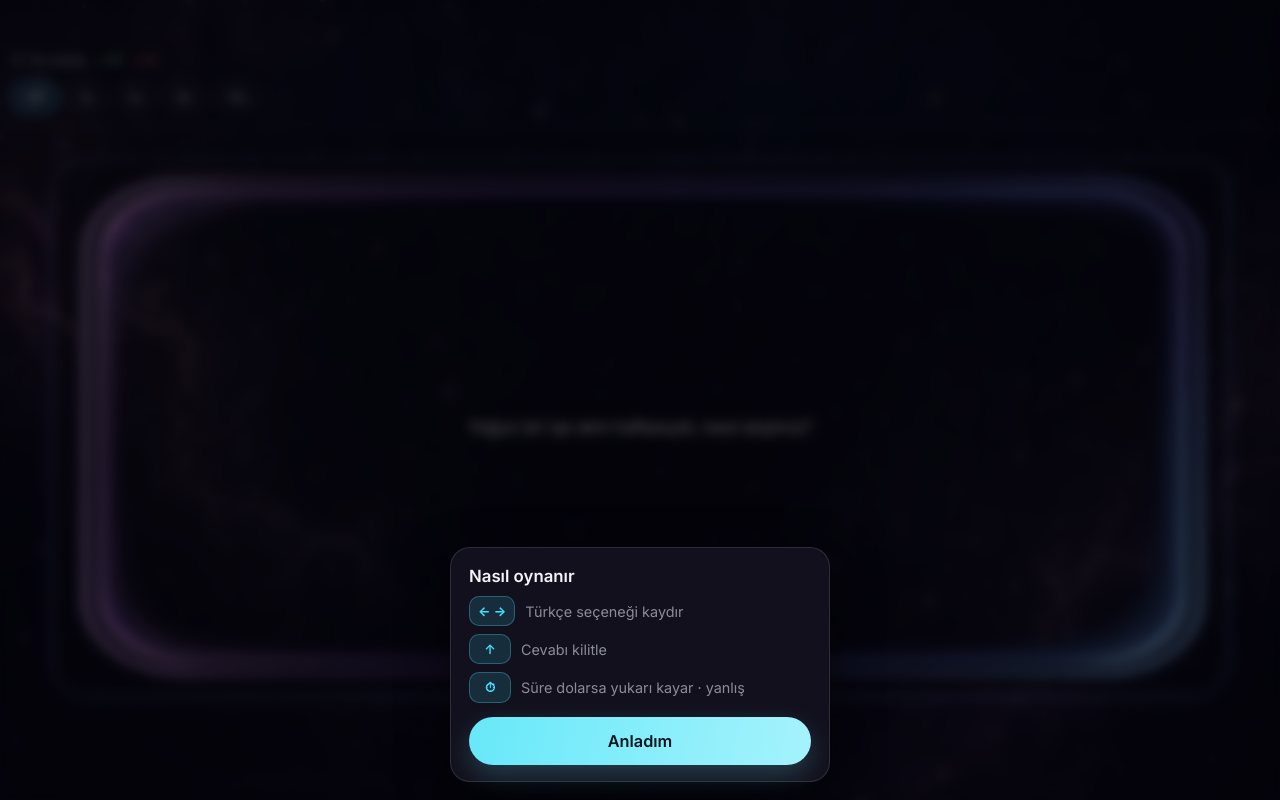
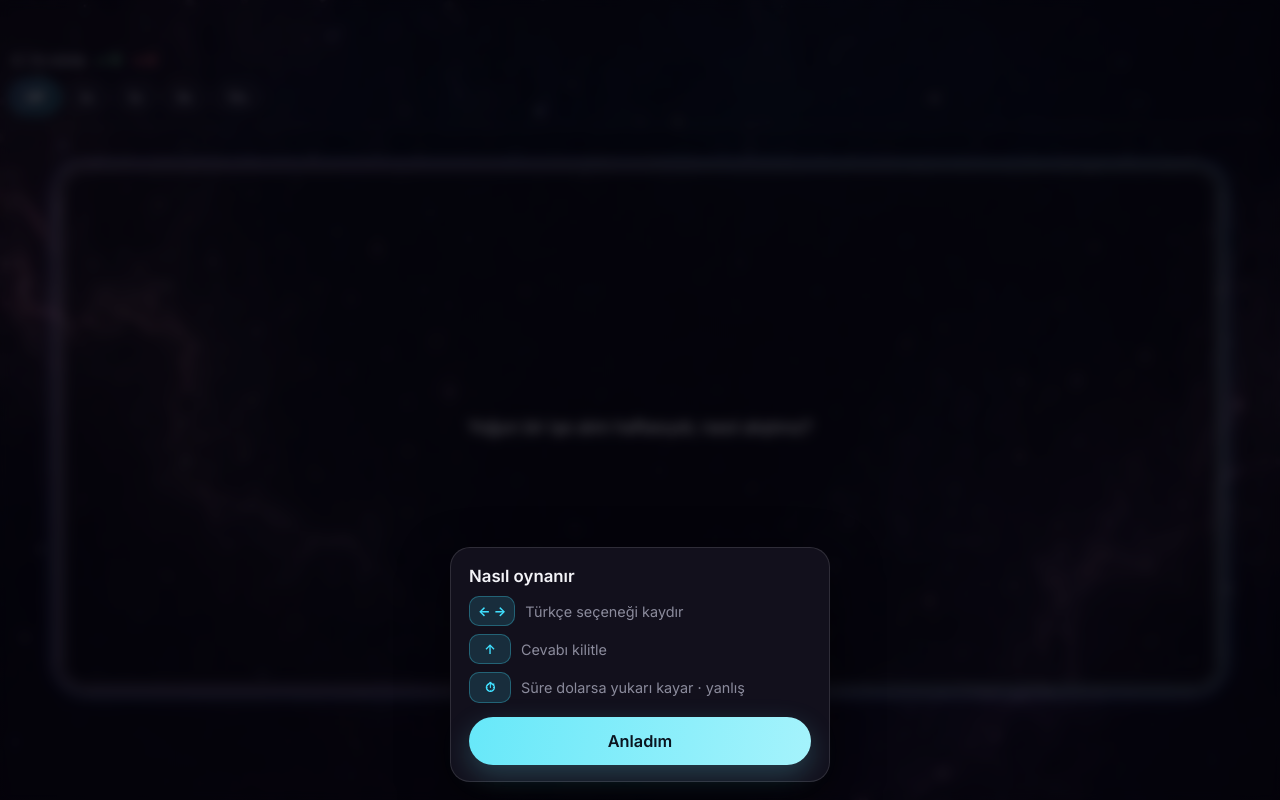
Before and after one commit to rozturac/english-swipe-learn, a React (Vite) app: page / in a window 1280 px wide. Built offline with nearby package versions, Linux system fonts and the light colour scheme.

Commit message:
Restore CSS neon TR frame; refine EN highlight chip only.
Drop card-frame PNG/WebP from selected TR cards and restore double thin magenta→cyan ::before/::after bloom. Restyle .en-highlight to phrase-chip near-black fill + soft gradient stroke; keep wrap-down and L/R settle mechanics.

```diff
--- a/src/App.css
+++ b/src/App.css
@@ -392,25 +392,26 @@ body,
     0 2px 18px rgba(0, 0, 0, 0.4);
 }
 
-/* EN phrase chip — CSS-match phrase-chip mock; wraps DOWN (no 9-slice asset) */
+/* EN phrase chip — phrase-chip-go-ahead mock; wraps DOWN (no 9-slice asset) */
 .en-highlight {
   display: inline;
   padding: 5px 12px;
   margin: 0 0 0 6px;
   transform: translateY(-1px);
   border-radius: var(--radius-pill);
-  border: 1px solid transparent;
+  border: 1.5px solid transparent;
   box-decoration-break: clone;
   -webkit-box-decoration-break: clone;
   color: #fff;
   font-weight: 500;
+  /* Near-black fill + thin magenta→cyan stroke (SVG #0F1224 / #C77AFF→#40E0FF) */
   background:
-    linear-gradient(rgba(8, 8, 16, 0.85), rgba(8, 8, 16, 0.85)) padding-box,
-    linear-gradient(100deg, #d6a0ff, #9aa8ff 48%, #5ad4ff) border-box;
+    linear-gradient(rgba(15, 18, 36, 0.88), rgba(15, 18, 36, 0.88)) padding-box,
+    linear-gradient(100deg, #c77aff, #8c8cff 50%, #40e0ff) border-box;
   box-shadow:
-    -2px 0 8px rgba(200, 130, 255, 0.14),
-    2px 0 8px rgba(80, 200, 255, 0.12),
-    0 0 10px rgba(160, 140, 255, 0.1);
+    -2px 0 10px rgba(199, 122, 255, 0.22),
+    2px 0 10px rgba(64, 224, 255, 0.18),
+    0 0 16px rgba(160, 110, 255, 0.2);
 }
 
 .en-category {
@@ -510,14 +511,13 @@ body,
   will-change: transform, opacity;
 }
 
-/* Selected: 1:1 neon frame asset (card-frame, black→alpha) over glass fill */
+/* Selected: v2 double thin parallel magenta→cyan neon (CSS only) */
 .option-card.is-selected {
   transform: scale(1);
   opacity: 1;
   z-index: 2;
   border: none;
   border-radius: var(--radius-card);
-  overflow: hidden;
   background-image: linear-gradient(rgba(6, 6, 14, 0.5), rgba(6, 6, 14, 0.5));
   background-origin: padding-box;
   background-clip: padding-box;
@@ -528,17 +528,47 @@ body,
     0 0 32px rgba(90, 210, 255, 0.06);
 }
 
-/* Frame asset — alpha PNG/WebP (black keyed out); neon rim only, no plate */
-.card-frame-img {
+.option-card.is-selected::before,
+.option-card.is-selected::after {
+  content: '';
   position: absolute;
+  pointer-events: none;
+  background: linear-gradient(
+    90deg,
+    #efd2ff 0%,
+    #e0c0ff 28%,
+    #b8e4ff 72%,
+    #c4f2ff 100%
+  );
+  -webkit-mask:
+    linear-gradient(#fff 0 0) content-box,
+    linear-gradient(#fff 0 0);
+  -webkit-mask-composite: xor;
+  mask:
+    linear-gradient(#fff 0 0) content-box,
+    linear-gradient(#fff 0 0);
+  mask-composite: exclude;
+}
+
+/* Outer concentric stroke — soft even bloom stays outside the gap */
+.option-card.is-selected::before {
   inset: 0;
-  width: 100%;
-  height: 100%;
-  object-fit: fill;
-  pointer-events: none;
+  border-radius: inherit;
+  padding: 1.15px;
   z-index: 0;
-  border-radius: inherit;
-  mix-blend-mode: screen;
+  filter:
+    drop-shadow(-1px 0 2.5px rgba(214, 160, 255, 0.32))
+    drop-shadow(1px 0 2.5px rgba(120, 220, 255, 0.26));
+}
+
+/* Inner concentric stroke — ~6px dark gap, no inner bloom (not fused) */
+.option-card.is-selected::after {
+  inset: 7px;
+  border-radius: calc(var(--radius-card) - 7px);
+  padding: 1.05px;
+  z-index: 0;
+  opacity: 0.9;
+  filter: none;
 }
 
 .option-card.is-side {
@@ -576,11 +606,19 @@ body,
     0 0 24px rgba(250, 107, 122, 0.12);
 }
 
-/* Reveal/wrong: no frame asset (not rendered); keep state colors readable */
+/* Reveal/wrong: drop neon double frame so state colors stay readable */
+.option-card.is-selected.is-reveal::before,
+.option-card.is-selected.is-reveal::after,
+.option-card.is-selected.is-wrong::before,
+.option-card.is-selected.is-wrong::after {
+  content: none;
+  display: none;
+  filter: none;
+}
+
 .option-card.is-selected.is-reveal,
 .option-card.is-selected.is-wrong {
   border-radius: var(--radius-card);
-  overflow: hidden;
 }
 
 .option-card.is-locked.is-selected:not(.is-reveal):not(.is-wrong) {
--- a/src/components/OptionStrip.tsx
+++ b/src/components/OptionStrip.tsx
@@ -168,7 +168,6 @@ export function OptionStrip({
           const isReveal = !isClone && revealCorrect !== null && realIndex === revealCorrect
           const isWrongSel =
             revealCorrect !== null && isSel && realIndex !== revealCorrect
-          const showFrame = isSel && revealCorrect === null
           return (
             <div
               key={key}
@@ -183,20 +182,6 @@ export function OptionStrip({
                 .join(' ')}
               style={{ width: cardW, marginRight: GAP_PX }}
             >
-              {showFrame && (
-                <picture>
-                  <source
-                    srcSet="/english-swipe-learn/card-frame.webp"
-                    type="image/webp"
-                  />
-                  <img
-                    className="card-frame-img"
-                    src="/english-swipe-learn/card-frame.png"
-                    alt=""
-                    aria-hidden
-                  />
-                </picture>
-              )}
               <p className="option-text" lang="tr">
                 {text}
               </p>
```
Also changed, not shown: public/card-frame.png (deleted), public/card-frame.webp (deleted).
